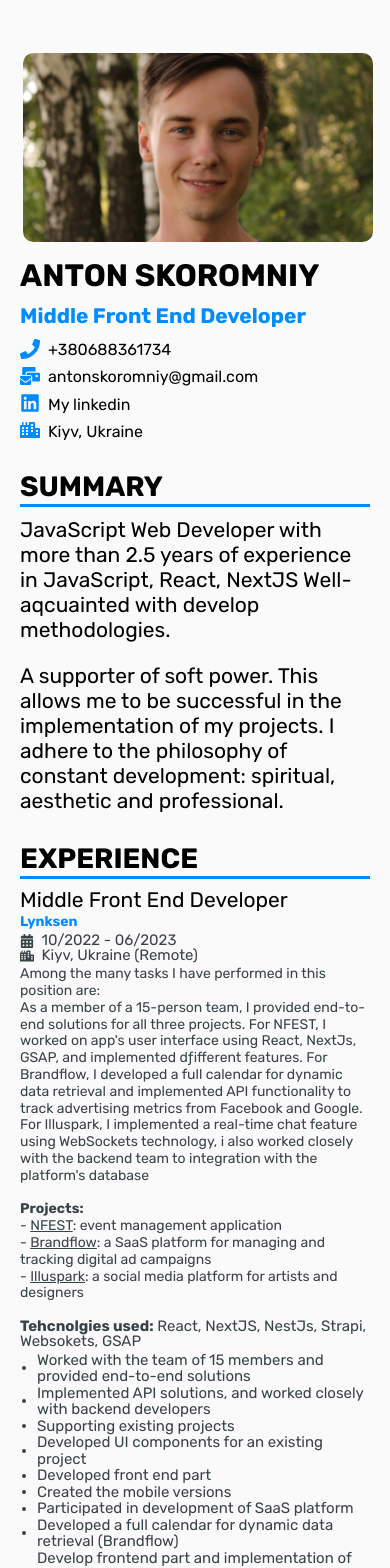
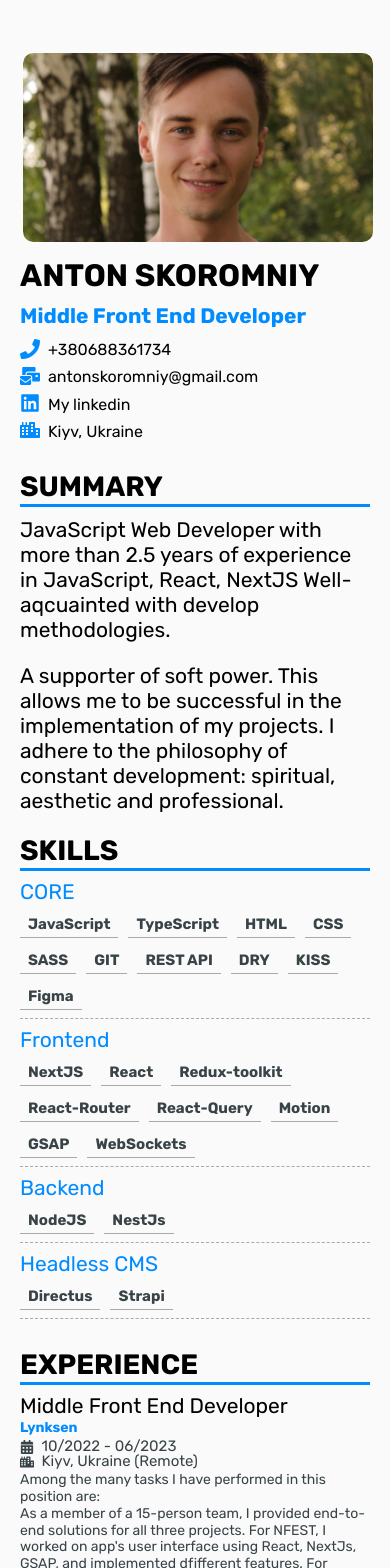
Before and after one commit to antonskr/anton.skoromniy.cv, a React (Create React App) app: page / in a window 390 px wide. Shown: the top 1568 px of the page. Built offline with nearby package versions, Linux system fonts and the light colour scheme.

Commit message:
Added useWindowDimension hook && provide new fade in anim

```diff
--- a/src/Column/Column.tsx
+++ b/src/Column/Column.tsx
@@ -5,18 +5,22 @@ import Experience from '../Components/Experience/Experience'
 import Skills from '../Components/Skills/Skills'
 import Languages from '../Components/Languages/Languages'
 import Cube from '../Components/Ui/Cube/Cube'
+import useWindowDimensions from '../Hooks/UseWindowDimensions'
 
 const Column = (): JSX.Element => {
+  const { isMobile } = useWindowDimensions()
+
   return (
     <div className={styles.column}>
       <div>
         <Emergence direction={'top'} threshold={0.2}>
           <Summary />
         </Emergence>
+        {isMobile && <Skills />} {/* Change the order of the components */}
         <Experience />
       </div>
       <div>
-        <Skills />
+        {!isMobile && <Skills />} {/* Change the order of the components */}
         <Languages />
         <Cube />
       </div>
--- a/src/Components/Skills/Skills.module.scss
+++ b/src/Components/Skills/Skills.module.scss
@@ -20,16 +20,28 @@
 
   }
 
+
+
   &__skills {
     @include flexbox(row, flex-start, flex-start, wrap);
     gap: 10px;
 
-    & p {
+    &__visible {
+      & .skillsCard__skills__item {
+        opacity: 1;
+        transform: translateY(0) scale(1);
+      }
+    }
+
+    &__item {
       @include font-mini;
       font-weight: bold;
       color: $lightened-black-color;
       border-bottom: 1px solid #a9a9a9;
       padding: 5px 8px;
+      transition: 300ms ease-in-out;
+      opacity: 0;
+      transform: translateY(-100%) scale(0);
     }
   }
 }
--- a/src/Components/Skills/Skills.tsx
+++ b/src/Components/Skills/Skills.tsx
@@ -1,23 +1,63 @@
 import styles from './Skills.module.scss'
+import { useCallback, useEffect, useRef, useState } from 'react'
 import TitleWithLine from '../Ui/TitleWithLine/TitleWithline'
 import Emergence from '../Emergence/Emergence'
 import { ISkillsCard } from './Skills.props'
+import cn from 'classnames'
+import { elementVisibilityCheck } from '../../Helper'
 
 const SkillCard = ({ category, skills }: ISkillsCard) => {
+  const [isVisible, setIsVisible] = useState(false);
+  const skillsCardRef = useRef<HTMLDivElement>(null);
+
+  const toggleSkillsCardVisibility = useCallback((isVisible: boolean) => {
+    setIsVisible(isVisible);
+  }, []);
+
+  const checkIsVisible = useCallback(() => {
+    if (!skillsCardRef.current) return;
+    const isSkillsCardVisible = elementVisibilityCheck(skillsCardRef.current, 1);
+    if (isSkillsCardVisible) {
+      toggleSkillsCardVisibility(true);
+    }
+  }, [toggleSkillsCardVisibility]);
+
+  useEffect(() => {
+    checkIsVisible();
+    window.addEventListener('scroll', checkIsVisible);
+
+    return () => window.removeEventListener('scroll', checkIsVisible);
+  }, [checkIsVisible]);
+
   return (
     <div className={styles.skillsCard}>
       <Emergence>
         <div className={styles.skillsCard__category}>{category}</div>
       </Emergence>
       <Emergence>
-        <div className={styles.skillsCard__skills}>
-          {skills.map((skill) => {
-            return <p key={skill}>{skill}</p>
+        <div
+          className={cn(styles.skillsCard__skills, {
+            [styles.skillsCard__skills__visible]: isVisible,
+          })}
+          ref={skillsCardRef}
+        >
+          {skills.map((skill, idx) => {
+            return (
+              <p
+                key={skill}
+                className={styles.skillsCard__skills__item}
+                style={{
+                  transitionDelay: `${idx * 0.1}s`,
+                }}
+              >
+                {skill}
+              </p>
+            );
           })}
         </div>
       </Emergence>
     </div>
-  )
+  );
 }
 
 const Skills = (): JSX.Element => {
--- /dev/null
+++ b/src/Hooks/UseWindowDimensions.tsx
@@ -0,0 +1,37 @@
+import { useEffect, useState } from 'react'
+
+const useWindowDimensions = () => {
+  const getWindowDimensions = () => {
+    return {
+      width: window.innerWidth || document.documentElement.clientWidth || document.body.clientWidth,
+      height:
+        window.innerHeight || document.documentElement.clientHeight || document.body.clientHeight,
+    }
+  }
+  const [windowDimensions, setWindowDimensions] = useState(getWindowDimensions())
+  const [isMobile, setIsMobile] = useState(false)
+
+  useEffect(() => {
+    const isMobileVersion = () => {
+      const width =
+        window.innerWidth || document.documentElement.clientWidth || document.body.clientWidth
+      return width <= 768
+    }
+
+    setIsMobile(isMobileVersion())
+  }, [windowDimensions])
+
+  useEffect(() => {
+    const handleResize = () => setWindowDimensions(getWindowDimensions())
+
+    window.addEventListener('resize', handleResize)
+    return () => window.removeEventListener('resize', handleResize)
+  }, [])
+
+  return {
+    ...windowDimensions,
+    isMobile,
+  }
+}
+
+export default useWindowDimensions
```
